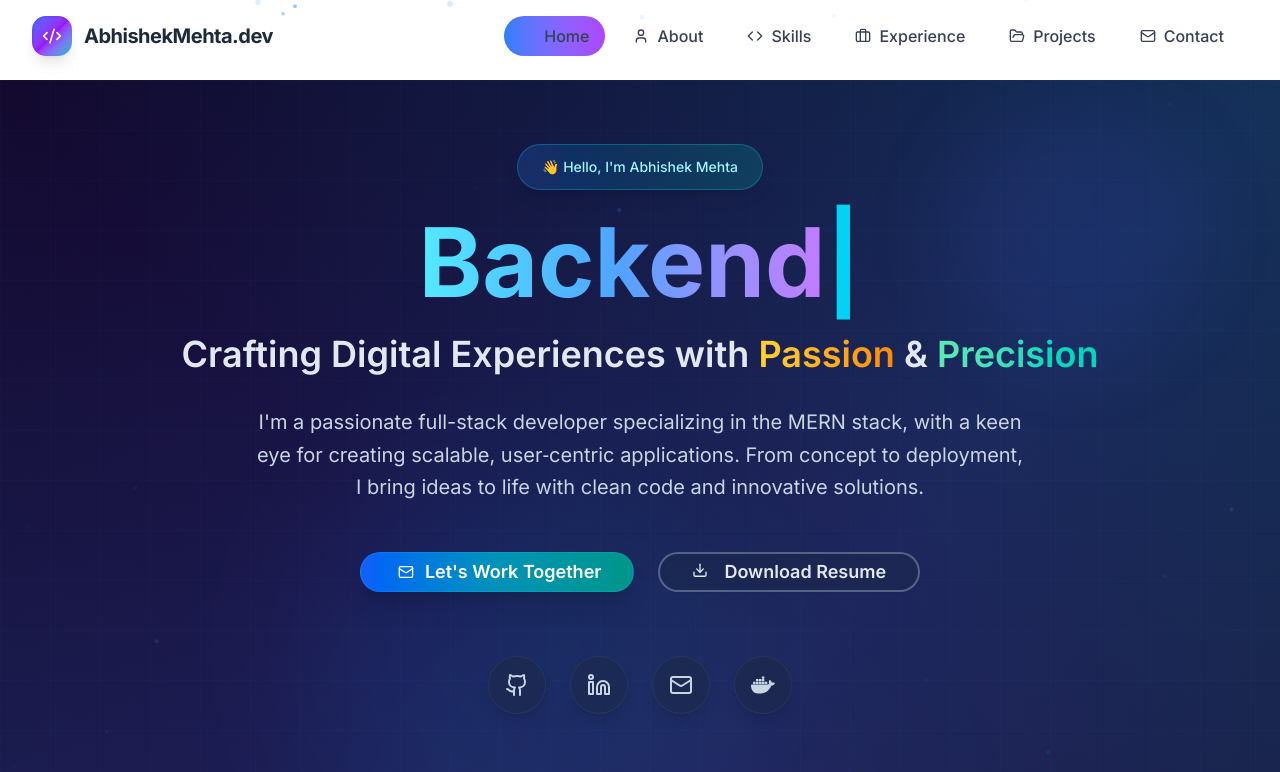
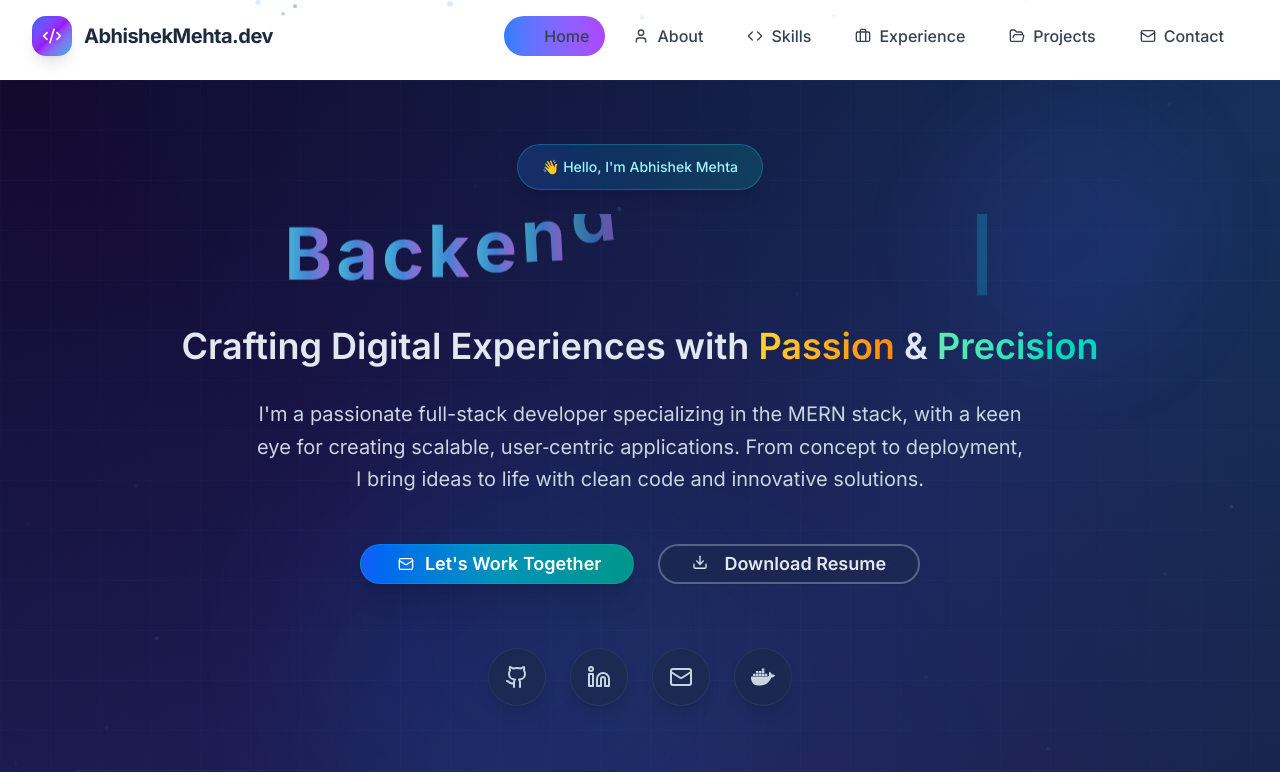
Before and after one commit to abhishek-mehta-dev/payload-of-me, a Next.js app: page / in a window 1280 px wide. Shown: the top 772 px of the page. Built offline with nearby package versions, Linux system fonts and the light colour scheme.

Commit message:
Change the animation for the roles

```diff
--- a/src/components/Hero.tsx
+++ b/src/components/Hero.tsx
@@ -7,6 +7,7 @@ import {
   useScroll,
   useTransform,
   Variants,
+  AnimatePresence,
 } from "framer-motion";
 import { Button } from "@/components/ui/button";
 import {
@@ -93,8 +94,6 @@ type Particle = {
 
 export default function Hero() {
   const [currentTitle, setCurrentTitle] = useState(0);
-  const [displayText, setDisplayText] = useState("");
-  const [isTyping, setIsTyping] = useState(true);
   const { scrollY } = useScroll();
   const [particles, setParticles] = useState<Particle[]>([]);
 
@@ -133,25 +132,14 @@ export default function Hero() {
   const textY = useTransform(scrollY, [0, 500], [0, 100]);
 
   useEffect(() => {
-    const typingTimeout = setTimeout(() => {
-      if (isTyping) {
-        if (displayText.length < titles[currentTitle].length) {
-          setDisplayText(titles[currentTitle].slice(0, displayText.length + 1));
-        } else {
-          setTimeout(() => setIsTyping(false), 2000);
-        }
-      } else {
-        if (displayText.length > 0) {
-          setDisplayText(displayText.slice(0, -1));
-        } else {
-          setCurrentTitle((prev) => (prev + 1) % titles.length);
-          setIsTyping(true);
-        }
-      }
-    }, 100);
+    const interval = setInterval(() => {
+      setCurrentTitle((prev) => (prev + 1) % titles.length);
+    }, 5000);
 
-    return () => clearTimeout(typingTimeout);
-  }, [displayText, isTyping, currentTitle, titles]);
+    return () => clearInterval(interval);
+  }, [titles.length]);
+
+  const letters = titles[currentTitle].split("");
 
   const scrollToNext = () => {
     const nextSection = document.getElementById("about");
@@ -402,12 +390,50 @@ export default function Hero() {
 
             {/* Animated Title */}
 
-            <h1 className="text-5xl md:text-7xl lg:text-8xl font-bold mb-6">
-              <span className="bg-gradient-to-r from-cyan-300 via-blue-400 to-purple-400 bg-clip-text text-transparent">
-                {displayText}
-              </span>
-              <span className="text-cyan-400">|</span>
-            </h1>
+            <div
+              className="relative flex items-center justify-center overflow-hidden
+                    h-16 sm:h-20 md:h-24 lg:h-28"
+            >
+              <AnimatePresence mode="wait">
+                <motion.div
+                  key={currentTitle}
+                  className="flex gap-1 whitespace-nowrap
+                     text-2xl sm:text-3xl md:text-5xl lg:text-6xl xl:text-7xl
+                     font-bold leading-tight text-center"
+                  initial={{ y: -80, opacity: 0 }}
+                  animate={{ y: 0, opacity: 1 }}
+                  exit={{ y: 80, opacity: 0 }}
+                  transition={{ duration: 1.2, ease: "easeOut" }}
+                >
+                  {letters.map((char, i) => (
+                    <motion.span
+                      key={i + char}
+                      initial={{ y: -120, opacity: 0, rotate: -20 }}
+                      animate={{ y: 0, opacity: 1, rotate: 0 }}
+                      transition={{
+                        duration: 0.9,
+                        delay: i * 0.08,
+                        type: "spring",
+                        stiffness: 80,
+                        damping: 15,
+                      }}
+                      className="bg-gradient-to-r from-cyan-300 via-blue-400 to-purple-400
+                         bg-clip-text text-transparent inline-block"
+                    >
+                      {char}
+                    </motion.span>
+                  ))}
+                  <motion.span
+                    className="text-cyan-400"
+                    initial={{ opacity: 0 }}
+                    animate={{ opacity: [1, 0, 1] }}
+                    transition={{ repeat: Infinity, duration: 1.2 }}
+                  >
+                    |
+                  </motion.span>
+                </motion.div>
+              </AnimatePresence>
+            </div>
 
             {/* Subtitle */}
             <motion.h2
@@ -734,8 +760,6 @@ export default function Hero() {
           </motion.div>
         </div>
       </motion.div>
-
-
     </section>
   );
 }
```
